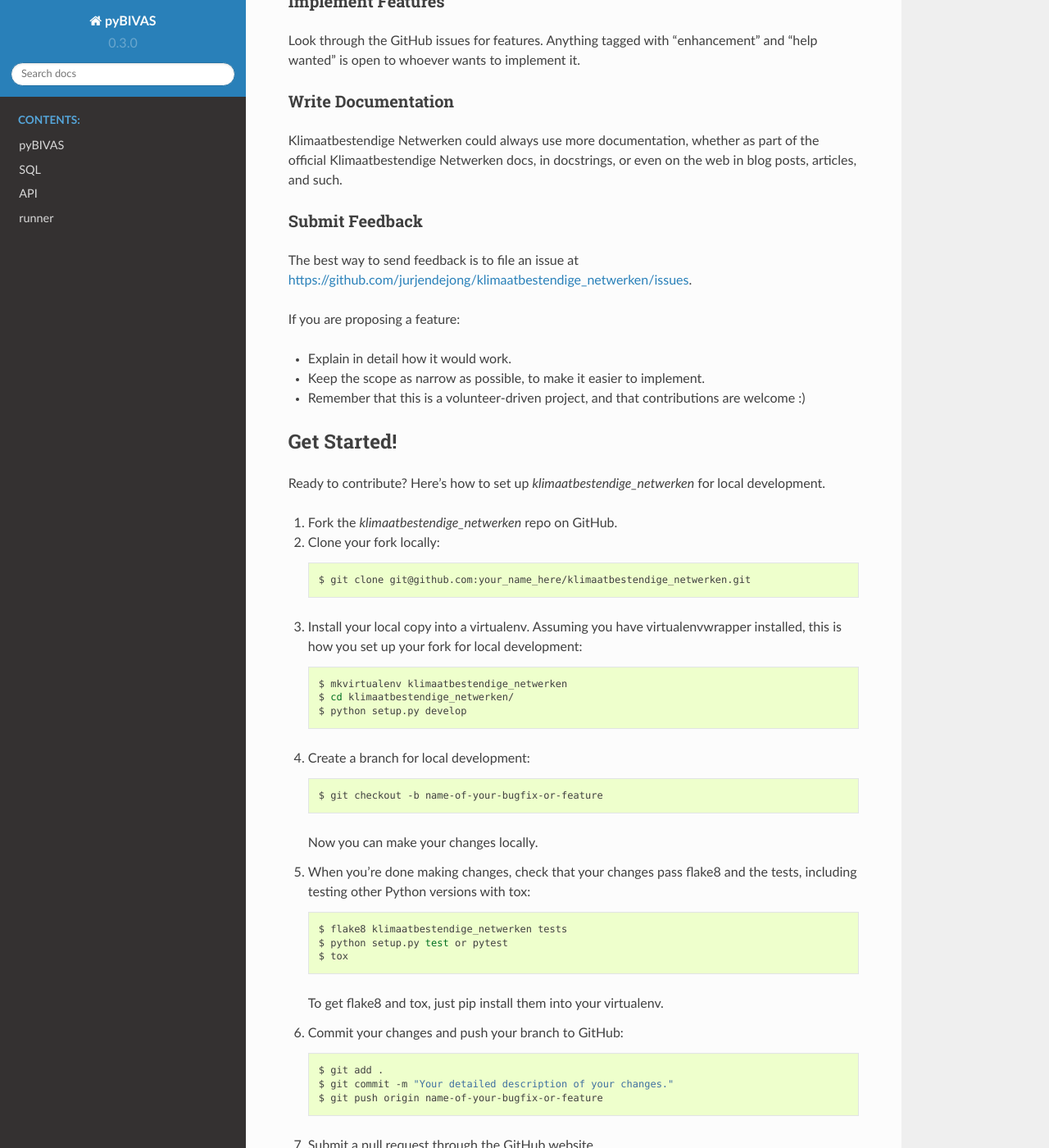
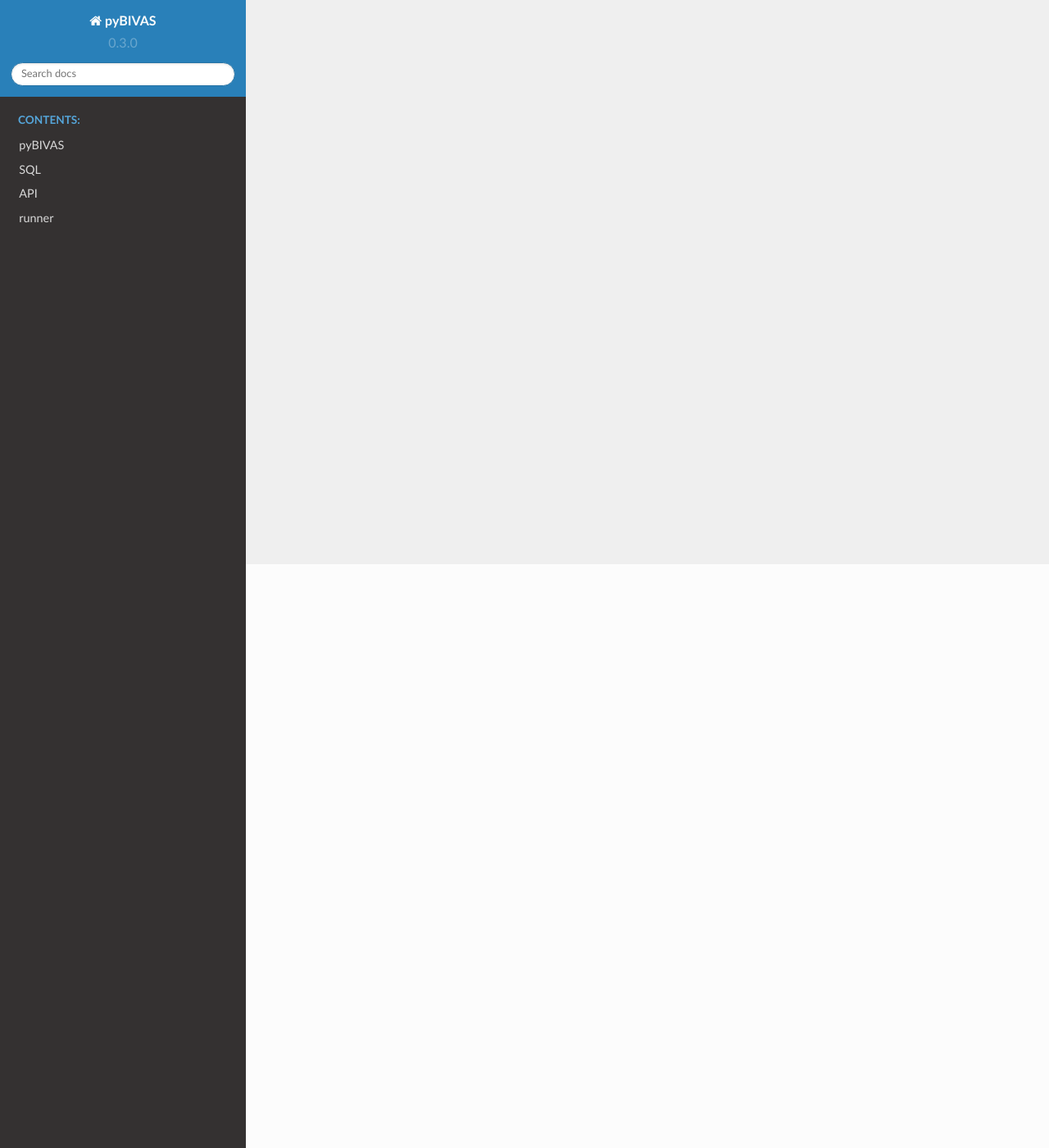
Before and after one commit to jurjendejong/pyBIVAS, a Sphinx documentation site: the page built from docs/contributing.rst, in a window 1280 px wide and 1400 px high, scrolled down 712 px. Shown: the whole window at 82% size. Built offline with Sphinx 7.4.7 and the Read the Docs theme 2.0.0, drawn with Linux system fonts in a browser that asks for light colours; some of the changed text lies outside the part shown.

```diff
--- a/CONTRIBUTING.rst
+++ /dev/null
@@ -1,128 +0,0 @@
-.. highlight:: shell
-
-============
-Contributing
-============
-
-Contributions are welcome, and they are greatly appreciated! Every little bit
-helps, and credit will always be given.
-
-You can contribute in many ways:
-
-Types of Contributions
-----------------------
-
-Report Bugs
-~~~~~~~~~~~
-
-Report bugs at https://github.com/jurjendejong/klimaatbestendige_netwerken/issues.
-
-If you are reporting a bug, please include:
-
-* Your operating system name and version.
-* Any details about your local setup that might be helpful in troubleshooting.
-* Detailed steps to reproduce the bug.
-
-Fix Bugs
-~~~~~~~~
-
-Look through the GitHub issues for bugs. Anything tagged with "bug" and "help
-wanted" is open to whoever wants to implement it.
-
-Implement Features
-~~~~~~~~~~~~~~~~~~
-
-Look through the GitHub issues for features. Anything tagged with "enhancement"
-and "help wanted" is open to whoever wants to implement it.
-
-Write Documentation
-~~~~~~~~~~~~~~~~~~~
-
-Klimaatbestendige Netwerken could always use more documentation, whether as part of the
-official Klimaatbestendige Netwerken docs, in docstrings, or even on the web in blog posts,
-articles, and such.
-
-Submit Feedback
-~~~~~~~~~~~~~~~
-
-The best way to send feedback is to file an issue at https://github.com/jurjendejong/klimaatbestendige_netwerken/issues.
-
-If you are proposing a feature:
-
-* Explain in detail how it would work.
-* Keep the scope as narrow as possible, to make it easier to implement.
-* Remember that this is a volunteer-driven project, and that contributions
-  are welcome :)
-
-Get Started!
-------------
-
-Ready to contribute? Here's how to set up `klimaatbestendige_netwerken` for local development.
-
-1. Fork the `klimaatbestendige_netwerken` repo on GitHub.
-2. Clone your fork locally::
-
-    $ git clone git@github.com:your_name_here/klimaatbestendige_netwerken.git
-
-3. Install your local copy into a virtualenv. Assuming you have virtualenvwrapper installed, this is how you set up your fork for local development::
-
-    $ mkvirtualenv klimaatbestendige_netwerken
-    $ cd klimaatbestendige_netwerken/
-    $ python setup.py develop
-
-4. Create a branch for local development::
-
-    $ git checkout -b name-of-your-bugfix-or-feature
-
-   Now you can make your changes locally.
-
-5. When you're done making changes, check that your changes pass flake8 and the
-   tests, including testing other Python versions with tox::
-
-    $ flake8 klimaatbestendige_netwerken tests
-    $ python setup.py test or pytest
-    $ tox
-
-   To get flake8 and tox, just pip install them into your virtualenv.
-
-6. Commit your changes and push your branch to GitHub::
-
-    $ git add .
-    $ git commit -m "Your detailed description of your changes."
-    $ git push origin name-of-your-bugfix-or-feature
-
-7. Submit a pull request through the GitHub website.
-
-Pull Request Guidelines
------------------------
-
-Before you submit a pull request, check that it meets these guidelines:
-
-1. The pull request should include tests.
-2. If the pull request adds functionality, the docs should be updated. Put
-   your new functionality into a function with a docstring, and add the
-   feature to the list in README.rst.
-3. The pull request should work for Python 2.7, 3.5, 3.6 and 3.7, and for PyPy. Check
-   https://travis-ci.org/jurjendejong/klimaatbestendige_netwerken/pull_requests
-   and make sure that the tests pass for all supported Python versions.
-
-Tips
-----
-
-To run a subset of tests::
-
-
-    $ python -m unittest tests.test_klimaatbestendige_netwerken
-
-Deploying
----------
-
-A reminder for the maintainers on how to deploy.
-Make sure all your changes are committed (including an entry in HISTORY.rst).
-Then run::
-
-$ bump2version patch # possible: major / minor / patch
-$ git push
-$ git push --tags
-
-Travis will then deploy to PyPI if tests pass.
```
Also changed, not shown: docs/installation.rst (+8 -8 lines), .travis.yml, 5 other files.
